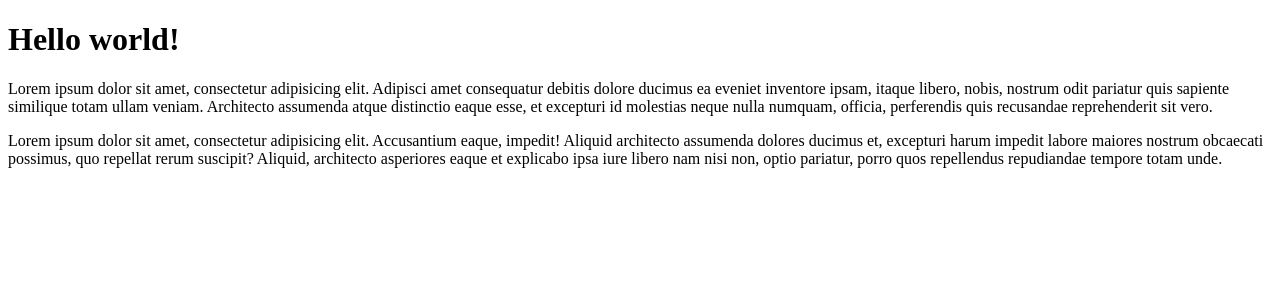
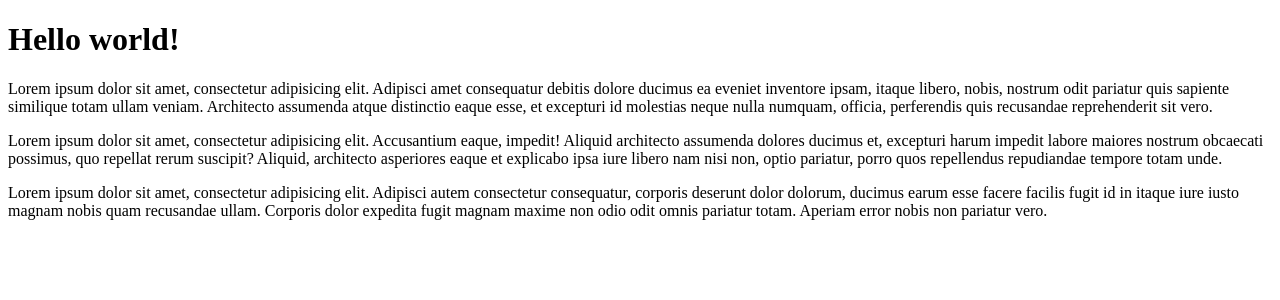
Before and after one commit to MarianneKaiu/gitBasics, an Angular app: page / in a window 1280 px wide. Shown: the top 300 px of the page. Built offline with nearby package versions, Linux system fonts and the light colour scheme.

Commit message:
lorem le retours

```diff
--- a/src/app/app.component.ts
+++ b/src/app/app.component.ts
@@ -4,7 +4,8 @@ import { Component } from '@angular/core';
   selector: 'app-root',
   template: `<h1>Hello world!</h1>
   <p>Lorem ipsum dolor sit amet, consectetur adipisicing elit. Adipisci amet consequatur debitis dolore ducimus ea eveniet inventore ipsam, itaque libero, nobis, nostrum odit pariatur quis sapiente similique totam ullam veniam. Architecto assumenda atque distinctio eaque esse, et excepturi id molestias neque nulla numquam, officia, perferendis quis recusandae reprehenderit sit vero.</p>
-  <p>Lorem ipsum dolor sit amet, consectetur adipisicing elit. Accusantium eaque, impedit! Aliquid architecto assumenda dolores ducimus et, excepturi harum impedit labore maiores nostrum obcaecati possimus, quo repellat rerum suscipit? Aliquid, architecto asperiores eaque et explicabo ipsa iure libero nam nisi non, optio pariatur, porro quos repellendus repudiandae tempore totam unde.</p>`,
+  <p>Lorem ipsum dolor sit amet, consectetur adipisicing elit. Accusantium eaque, impedit! Aliquid architecto assumenda dolores ducimus et, excepturi harum impedit labore maiores nostrum obcaecati possimus, quo repellat rerum suscipit? Aliquid, architecto asperiores eaque et explicabo ipsa iure libero nam nisi non, optio pariatur, porro quos repellendus repudiandae tempore totam unde.</p>
+  <p>Lorem ipsum dolor sit amet, consectetur adipisicing elit. Adipisci autem consectetur consequatur, corporis deserunt dolor dolorum, ducimus earum esse facere facilis fugit id in itaque iure iusto magnam nobis quam recusandae ullam. Corporis dolor expedita fugit magnam maxime non odio odit omnis pariatur totam. Aperiam error nobis non pariatur vero.</p>`,
   styleUrls: ['./app.component.css']
 })
 export class AppComponent {
```
